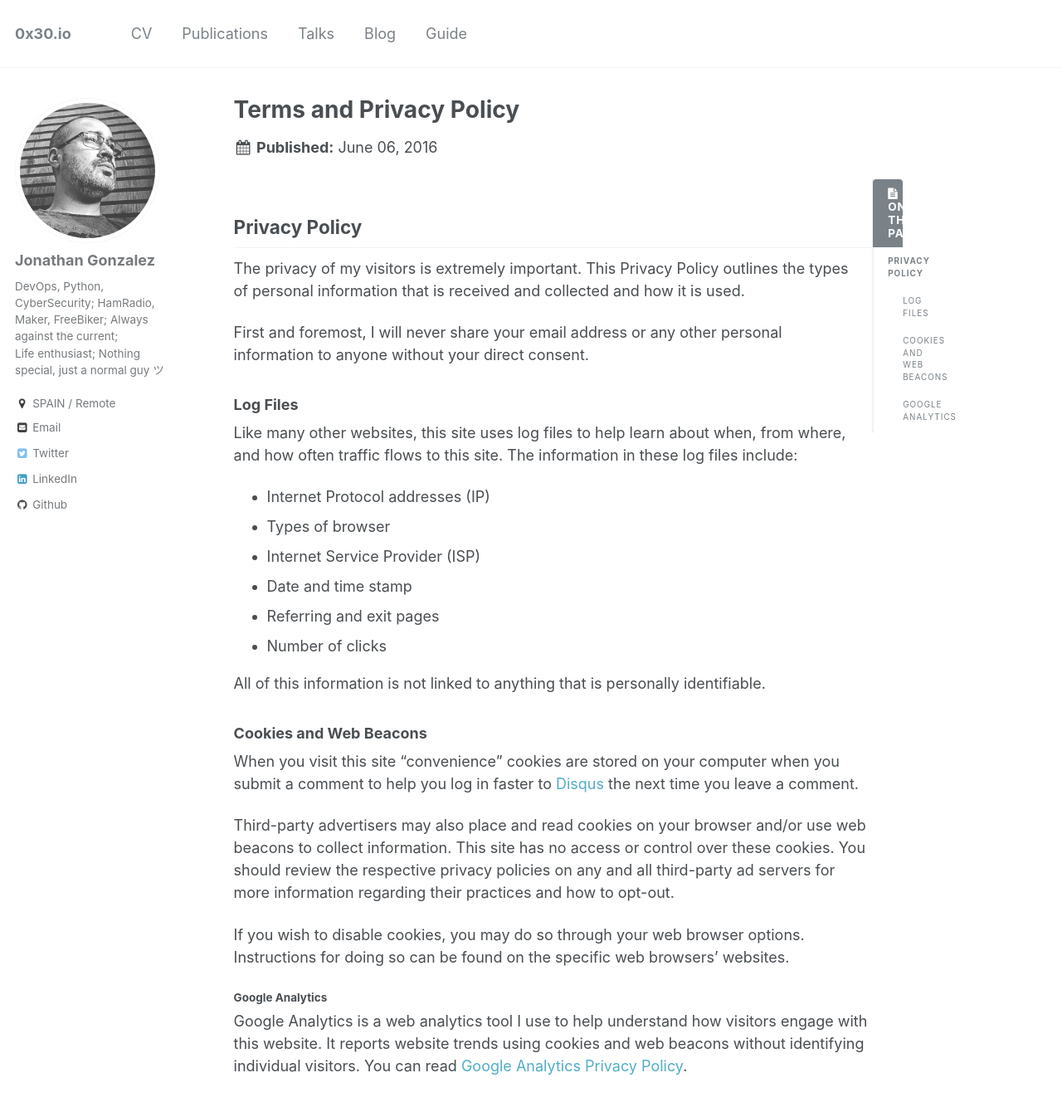
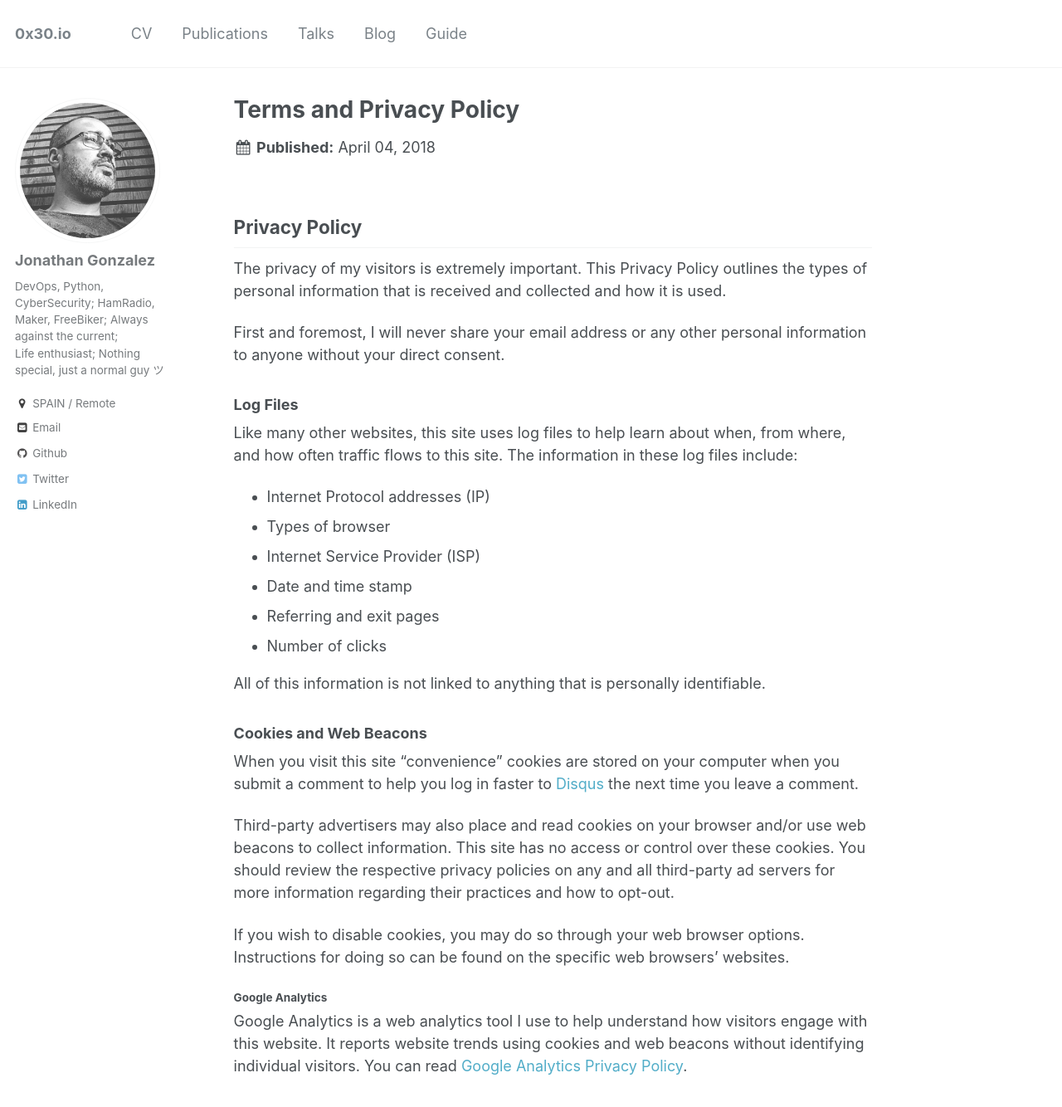
Before and after one commit to ea1het/0x30.io, a Jekyll site: the page built from _pages/terms.md, in a window 1280 px wide and 1400 px high. Shown: the top 1334 px of the window at 83% size. Built offline with Jekyll 4.4.1, drawn with Linux system fonts in a browser that asks for light colours.

Commit message:
sidebar updated

```diff
--- a/_includes/author-profile.html
+++ b/_includes/author-profile.html
@@ -34,6 +34,9 @@
       {% if author.email %}
         <li><a href="mailto:{{ author.email }}"><i class="fa fa-fw fa-envelope-square" aria-hidden="true"></i> {{ site.data.ui-text[site.locale].email_label | default: "Email" }}</a></li>
       {% endif %}
+	  {% if author.github %}
+        <li><a href="https://github.com/{{ author.github }}"><i class="fa fa-fw fa-github" aria-hidden="true"></i> Github</a></li>
+      {% endif %}
       {% if author.keybase %}
         <li><a href="https://keybase.io/{{ author.keybase }}"><i class="fa fa-fw fa-key" aria-hidden="true"></i> Keybase</a></li>
       {% endif %}
@@ -60,9 +63,6 @@
       {% endif %}
       {% if author.bitbucket %}
         <li><a href="https://bitbucket.org/{{ author.bitbucket }}"><i class="fa fa-fw fa-bitbucket" aria-hidden="true"></i> Bitbucket</a></li>
-      {% endif %}
-      {% if author.github %}
-        <li><a href="https://github.com/{{ author.github }}"><i class="fa fa-fw fa-github" aria-hidden="true"></i> Github</a></li>
       {% endif %}
       {% if author.stackoverflow %}
         <li><a href="https://www.stackoverflow.com/users/{{ author.stackoverflow }}"><i class="fa fa-fw fa-stack-overflow" aria-hidden="true"></i> Stackoverflow</a></li>
--- a/_includes/footer/custom.html
+++ b/_includes/footer/custom.html
@@ -1,3 +1,3 @@
 <!-- start custom footer snippets -->
-<a href="/sitemap/">Sitemap</a>
+<a href="/sitemap/">Sitemap</a> | <a href="/terms/">T&C</a>
 <!-- end custom footer snippets -->
--- a/_pages/terms.md
+++ b/_pages/terms.md
@@ -1,11 +1,11 @@
 ---
 permalink: /terms/
 title: "Terms and Privacy Policy"
-modified: 2016-06-06
+modified: 2018-04-04
 ---
 
 {% include base_path %}
-{% include toc %}
+
 
 ## Privacy Policy
 
```
